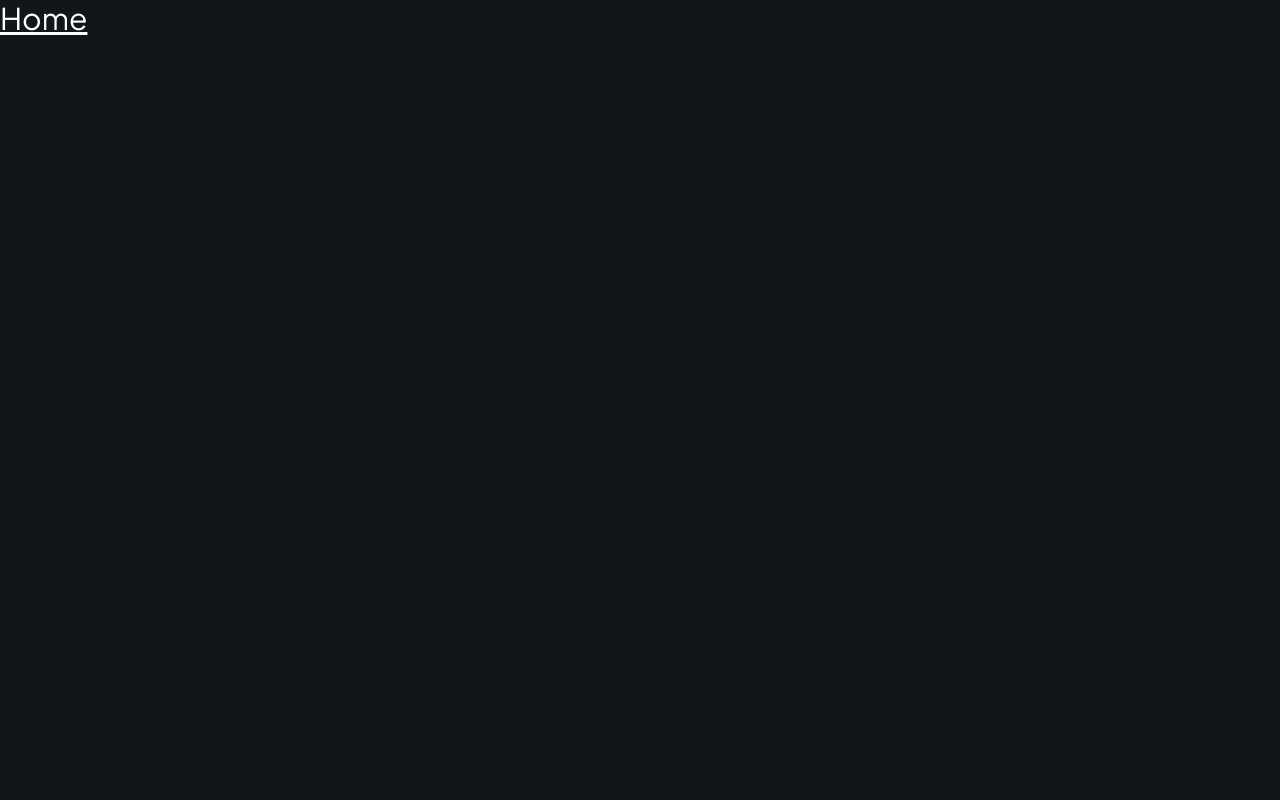
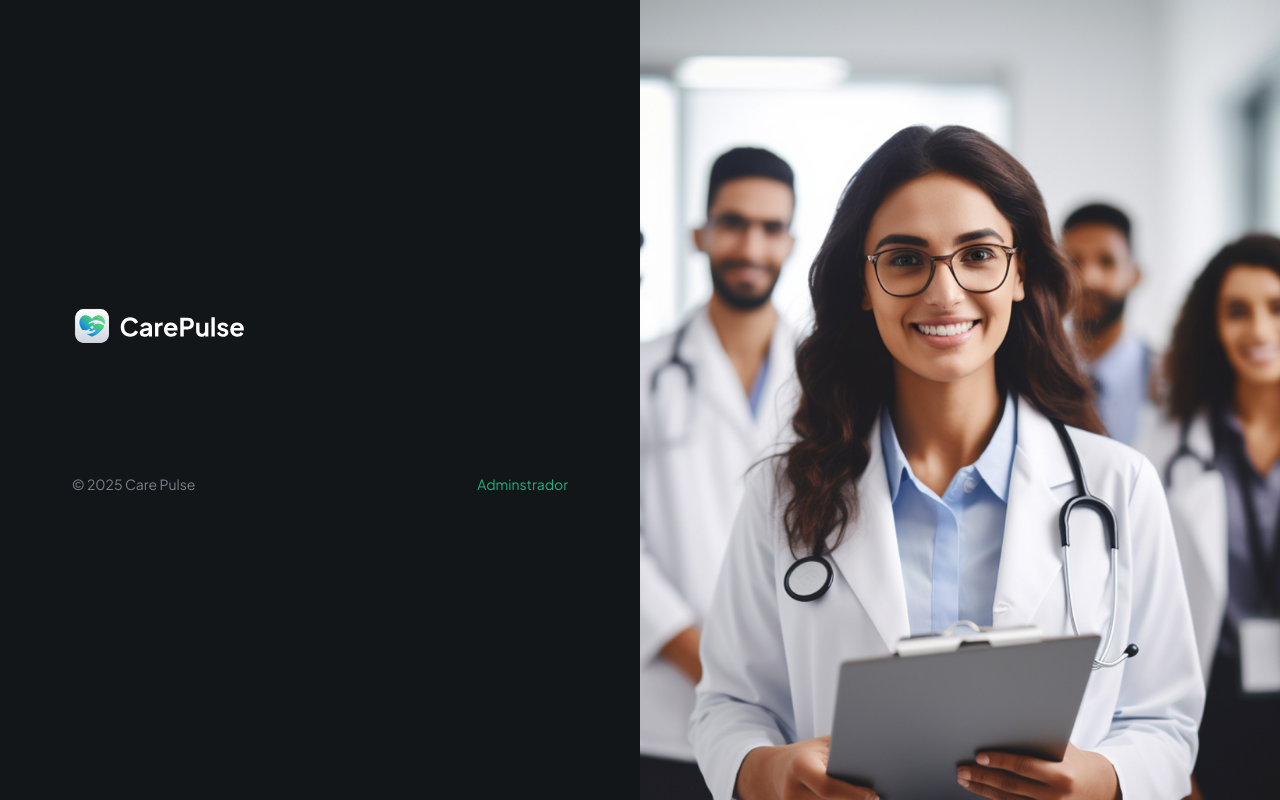
Before and after one commit to Luca-Sousa/carepulse, a Next.js app: page / in a window 1280 px wide. Built offline with nearby package versions, Linux system fonts and the light colour scheme.

Commit message:
feat: add initial home page

```diff
--- /dev/null
+++ b/app/components/forms/patient-form.tsx
@@ -0,0 +1,5 @@
+const PatientForm = () => {
+  return <div></div>;
+};
+
+export default PatientForm;
--- a/app/page.tsx
+++ b/app/page.tsx
@@ -1,7 +1,41 @@
+import Image from "next/image";
+import PatientForm from "./components/forms/patient-form";
+import Link from "next/link";
+
 const Home = () => {
   return (
-    <div>
-      <h1 className="text-3xl text-white underline">Home</h1>
+    <div className="flex h-screen max-h-screen">
+      <section className="remove-scrollbar container my-auto">
+        <div className="sub-container max-w-[496px]">
+          <Image
+            src="/assets/icons/logo-full.svg"
+            alt="Logo"
+            width={1000}
+            height={1000}
+            className="mb-12 h-10 w-fit"
+          />
+
+          <PatientForm />
+
+          <div className="text-14-regular mt-20 flex justify-between">
+            <p className="justify-items-end text-dark-600 xl:text-left">
+              © 2025 Care Pulse
+            </p>
+
+            <Link href="/?admin=true" className="text-green-500">
+              Adminstrador
+            </Link>
+          </div>
+        </div>
+      </section>
+
+      <Image
+        src="/assets/images/onboarding-img.png"
+        alt="Imagem de Paciente"
+        width={1000}
+        height={1000}
+        className="side-img max-w-[50%]"
+      />
     </div>
   );
 };
```
